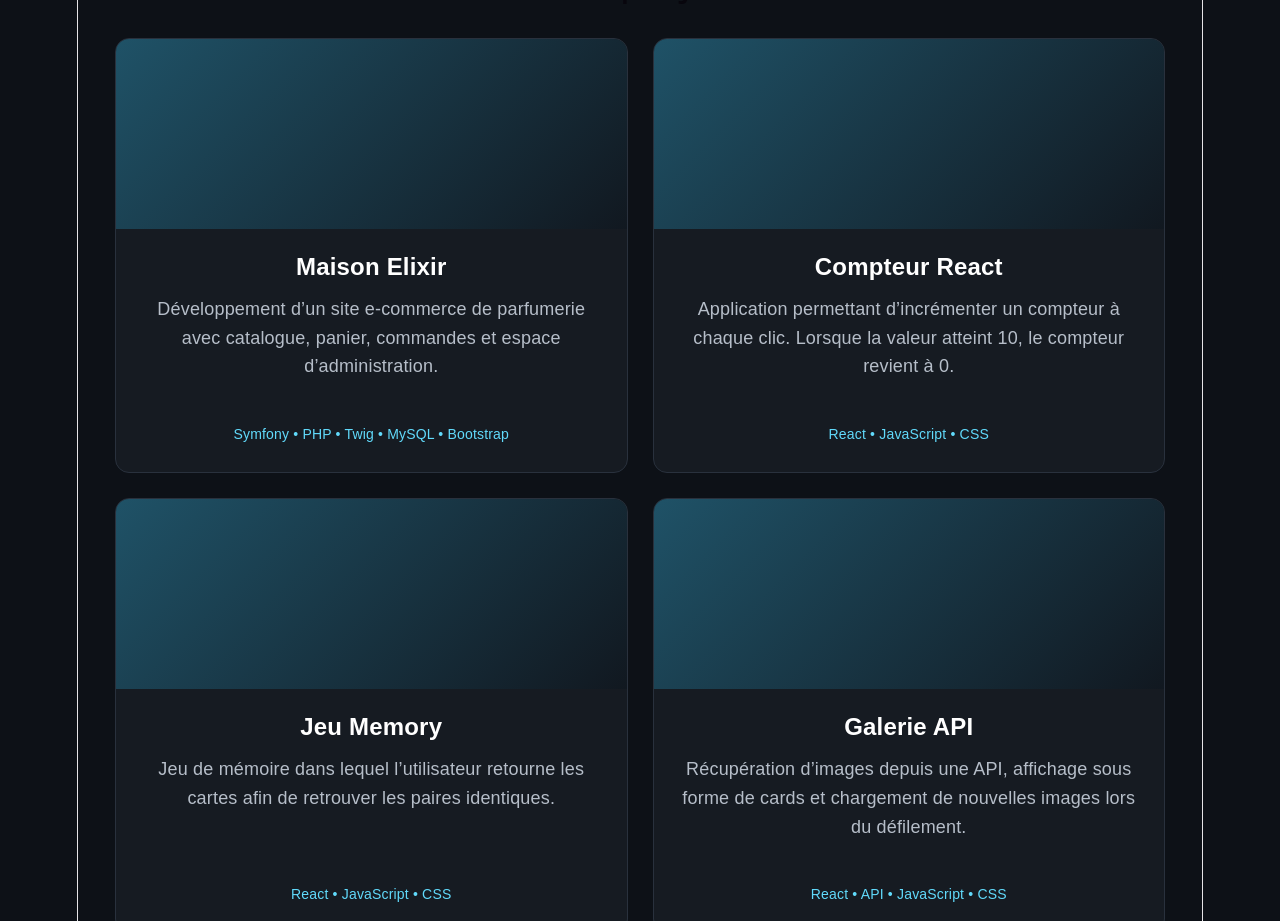
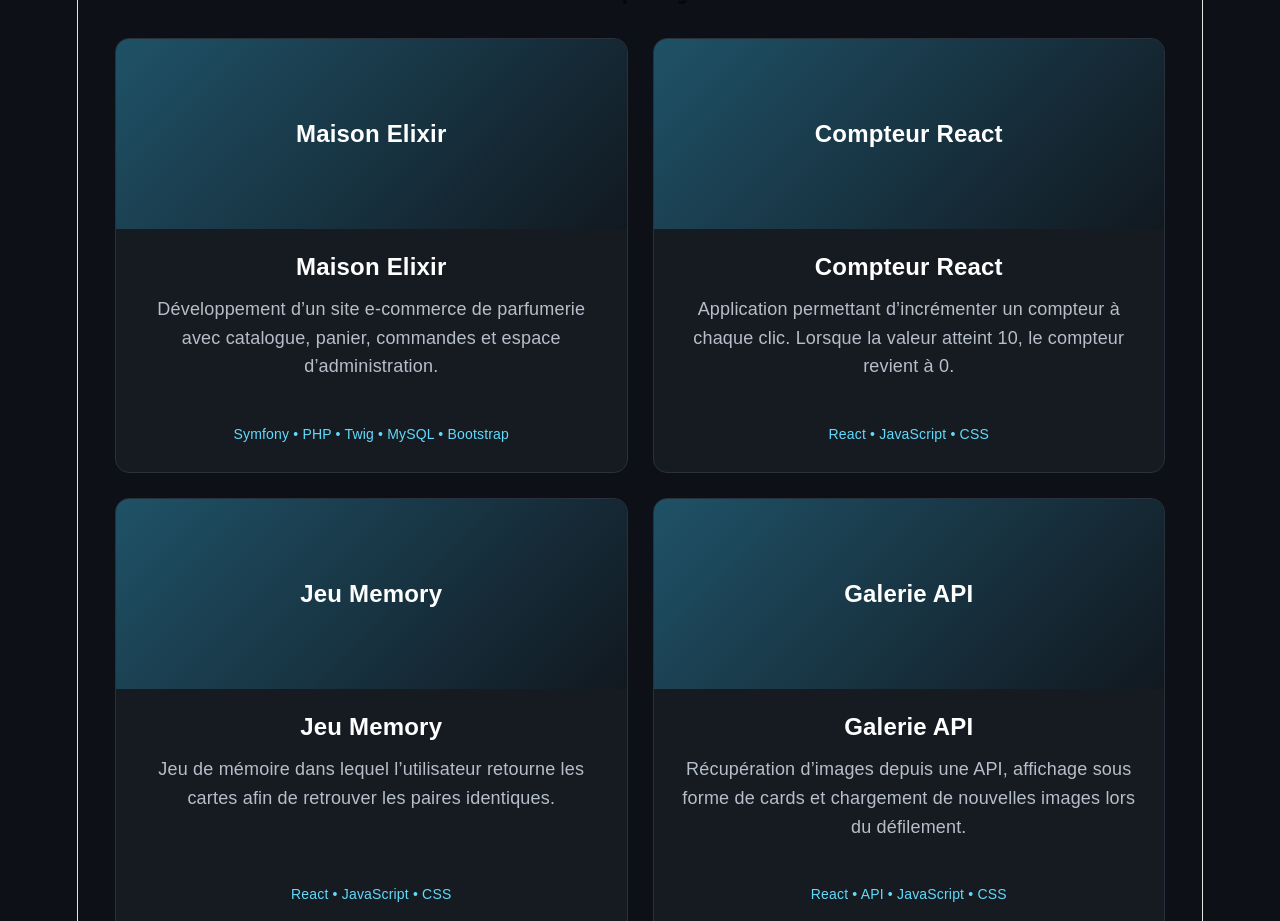
Before and after one commit to jonathanmaheo/portfolio, a React app: page / in a window 1280 px wide. Shown: the part 1820-2741 px from the top of the page. Built offline with nearby package versions, Linux system fonts and the light colour scheme; the HTML template or start-up script is replaced by a standard one.

Commit message:
Modification du portfolio

```diff
--- a/src/App.jsx
+++ b/src/App.jsx
@@ -154,6 +154,7 @@ export default function App() {
             {projects.map((project) => (
               <article className="project-card" key={project.title}>
                 <div className="project-image">
+                  <span>{project.title}</span>
                 </div>
 
                 <div className="project-content">
```
